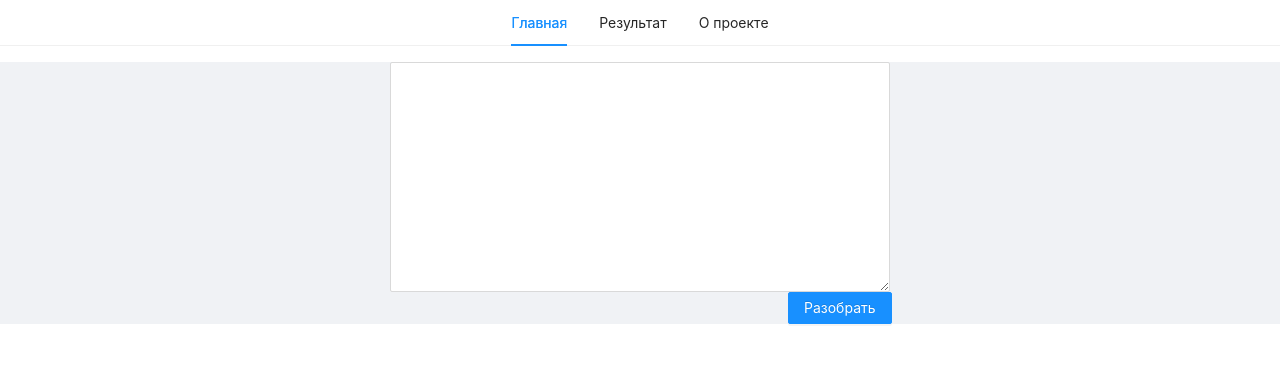
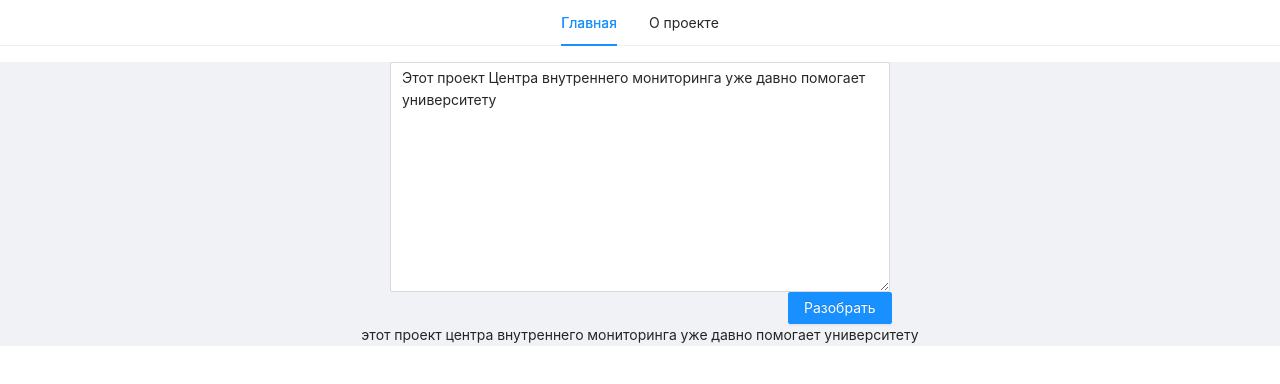
Before and after one commit to wkmatrosowa/antidict-frontend, a React (Create React App) app: page /main in a window 1280 px wide. Shown: the top 384 px of the page. Built offline with nearby package versions, Linux system fonts and the light colour scheme.

Commit message:
add text highlight

```diff
--- a/package.json
+++ b/package.json
@@ -15,6 +15,7 @@
     "react": "^17.0.1",
     "react-charts": "^2.0.0-beta.7",
     "react-dom": "^17.0.1",
+    "react-highlight-words": "^0.16.0",
     "react-router": "^5.2.0",
     "react-router-dom": "^5.2.0",
     "react-scripts": "4.0.1",
@@ -46,6 +47,7 @@
     ]
   },
   "devDependencies": {
+    "@types/react-highlight-words": "^0.16.1",
     "@types/react-router-dom": "^5.1.6"
   },
   "proxy": "http://localhost:5001"
--- a/src/App.tsx
+++ b/src/App.tsx
@@ -1,7 +1,6 @@
 import React from "react";
 import {BrowserRouter, Redirect, Route, Switch} from "react-router-dom";
 
-import {Result} from './pages/result';
 import {About} from './pages/about';
 import {Main} from './pages/main';
 import {AppMenu} from "./components/app-menu";
@@ -17,9 +16,6 @@ export default function App() {
                 <Route exact path="/main">
                     <Main/>
                 </Route>
-                <Route path="/result">
-                    <Result/>
-                </Route>
                 <Route path="/about">
                     <About/>
                 </Route>
--- a/src/components/app-menu.tsx
+++ b/src/components/app-menu.tsx
@@ -13,8 +13,6 @@ export function AppMenu() {
         <Tabs defaultActiveKey="main" onChange={handleClick} centered={true}>
             <TabPane tab="Главная" key="main">
             </TabPane>
-            <TabPane tab="Результат" key="result">
-            </TabPane>
             <TabPane tab="О проекте" key="about">
             </TabPane>
         </Tabs>
--- /dev/null
+++ b/src/pages/main.css
@@ -0,0 +1,3 @@
+.highlightClassName {
+    background-color: plum;
+}
--- a/src/pages/main.tsx
+++ b/src/pages/main.tsx
@@ -1,12 +1,15 @@
 import React, {ChangeEvent, useState} from "react";
-import {Button, Input, Layout} from 'antd';
+import {Button, Input, Layout} from "antd";
+import Highlighter from "react-highlight-words";
+import './main.css';
 
 const {TextArea} = Input;
 const {Content} = Layout;
 
 
 export function Main() {
-    const [text, setText] = useState('');
+    const [text, setText] = useState('Этот проект Центра внутреннего мониторинга уже давно помогает университету');
+    const [searchWords, setSearchWords] = useState<string[]>([])
     const onClick = () => {
         const response = fetch('/api', {
             method: 'POST',
@@ -14,20 +17,38 @@ export function Main() {
                 'Content-Type': 'application/json;charset=utf-8'
             },
             body: JSON.stringify({"jsonrpc": "2.0", "method": "process", "params": {"text": text}, "id": 1})
-        });
+        })
+            .then(response => response.json())
+            .then(response => {
+                const arr = []
+                for (const el of response.result) {
+                    if (el.is_loanword === 1) {
+                        arr.push(el.word)
+                    }
+                }
+                setSearchWords(arr);
+                console.log(response.result)
+            });
     }
 
     const onChange = (event: ChangeEvent<HTMLTextAreaElement>) => {
         setText(event.target.value);
     }
     return (
-        <Layout className="layout">
+        <Layout className="text-input">
             <Content style={{textAlign: 'center'}}>
                 <TextArea rows={10} style={{width: 500}} value={text} onChange={onChange}/>
             </Content>
             <Content style={{textAlign: 'center', paddingLeft: 788, width: 100}}>
                 <Button type="primary" onClick={onClick}>Разобрать</Button>
             </Content>
+            <Content style={{textAlign: 'center'}}>
+                <Highlighter
+                    highlightClassName="highlightClassName"
+                    searchWords={searchWords}
+                    autoEscape={true}
+                    textToHighlight={text.toLowerCase()}/>
+            </Content>
         </Layout>
     );
 }
--- a/src/pages/result.tsx
+++ /dev/null
@@ -1,5 +0,0 @@
-import React from "react";
-
-export function Result() {
-  return <h2>Result</h2>;
-}
```
Also changed, not shown: 2 other files (tests, documents, lock files or other folders).
